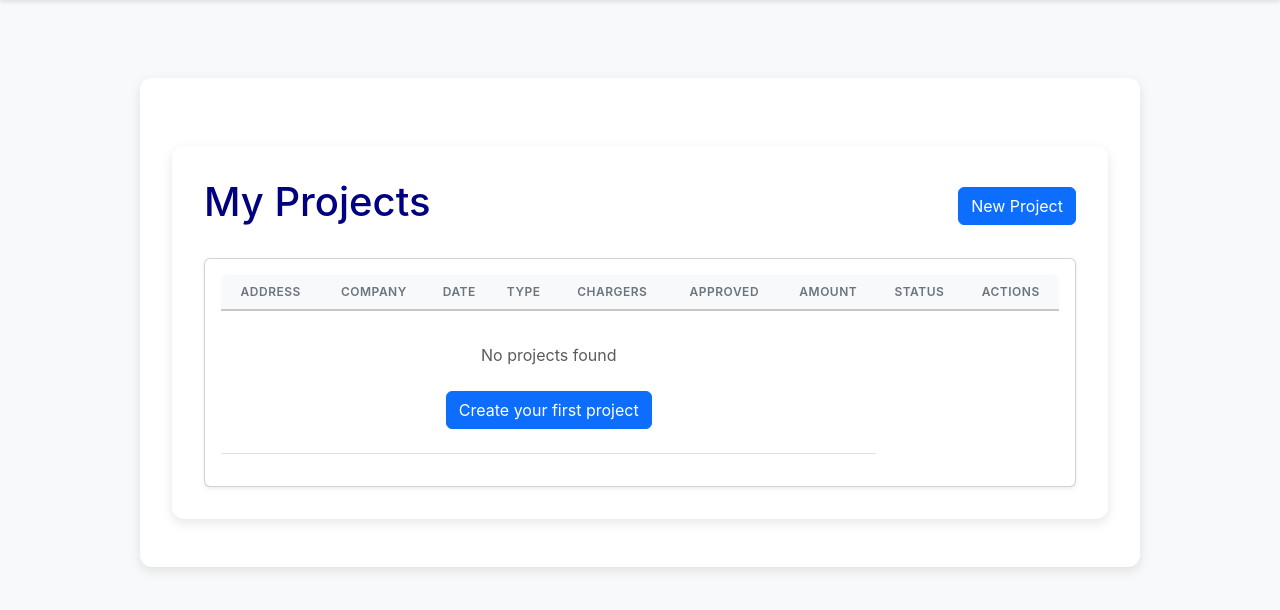
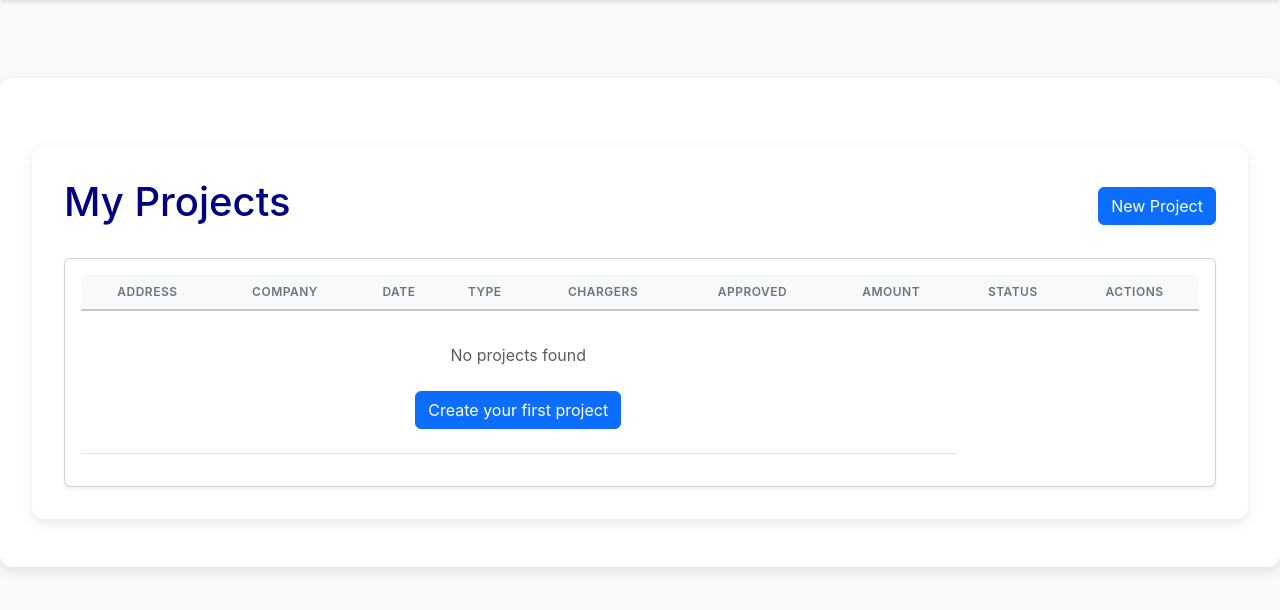
Before and after one commit to CarlosCruzValverde/testEstimator, a Flask app: page /portfolio/projects in a window 1280 px wide. Shown: the part 88-698 px from the top of the page. Run offline with Flask 3, Linux system fonts and the light colour scheme; the visitor is signed in with stand-in values (Sample User, id 1); parts of the project's set-up code (start-up, migrations or seed data) failed here and were passed over; some libraries are stand-ins or nearby versions.

Commit message:
New modifications4

```diff
--- a/static/css/styles.css
+++ b/static/css/styles.css
@@ -84,7 +84,7 @@ body {
     border-radius: 12px;
     box-shadow: 0 4px 12px rgba(0, 0, 0, 0.1);
     width: 100%;
-    max-width: 1000px;
+    max-width: 1300px;
     animation: fadeIn 0.5s ease-in-out;
 }
 
@@ -788,7 +788,7 @@ header p {
 /* Highlight active edit section */
 
 .card {
-    flex: 1 0 50%;
+    flex: 1 0 90%;
     /* Adjust the flex properties to your needs */
 }
 
```
